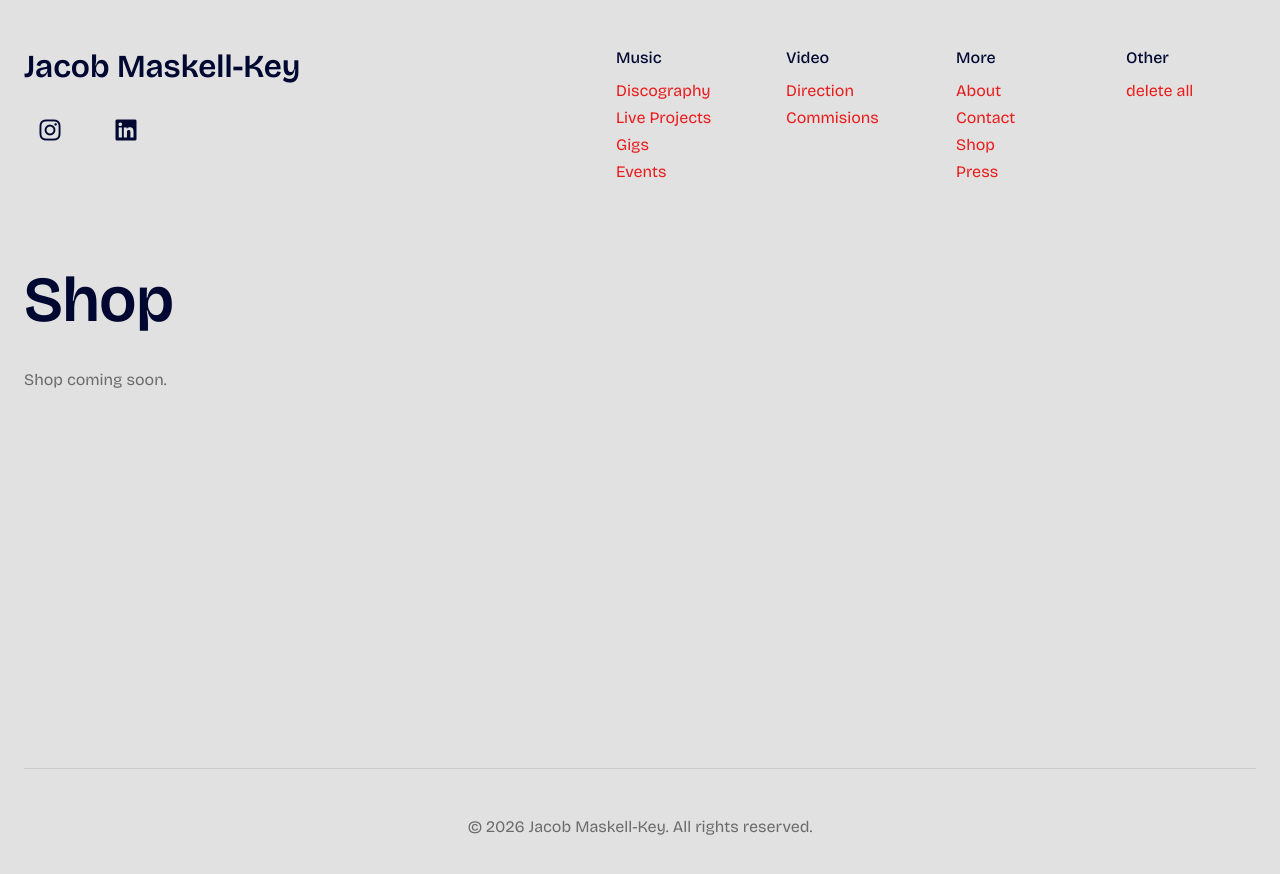
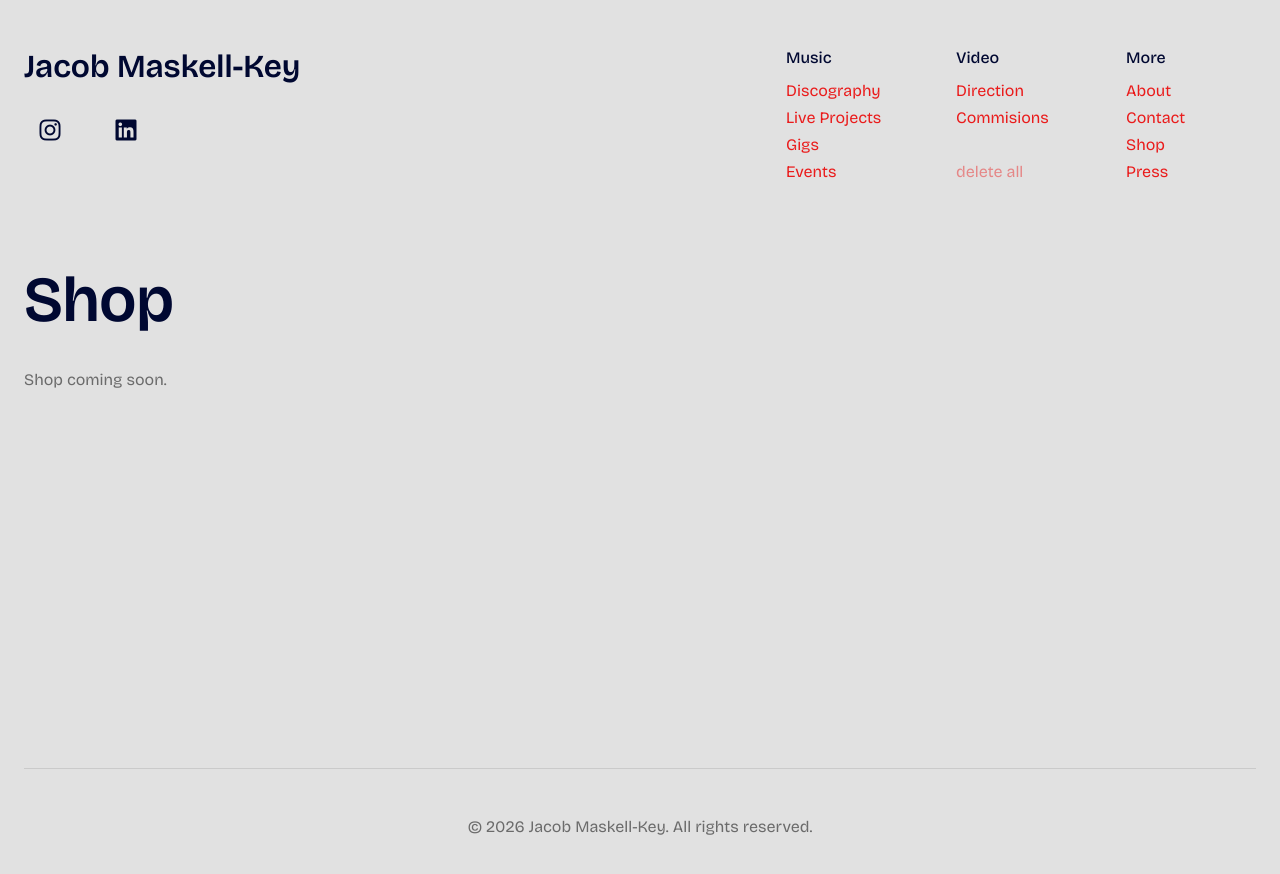
Before and after one commit to andriusax/jacob-maskell-key-website, a Jekyll site: the page built from shop.html, in a window 1280 px wide. Shown: the top 874 px of the page. Built offline with Jekyll 4.4.1, drawn with Linux system fonts in a browser that asks for light colours.

Commit message:
Move delete all back under Video, faded, no header

```diff
--- a/_includes/delete-all.html
+++ b/_includes/delete-all.html
@@ -14,10 +14,12 @@
   their original inline styles are put back at the end. Esc skips to the end.
 {% endcomment %}
 <style>
-  /* the "delete all" button in the navbar (under "Other"), dressed as a nav link */
+  /* the "delete all" button in the navbar, dressed as a faded nav link; the spacer above it lines it up with Events/Press */
+  .navbar__spacer { visibility: hidden; }
   .navbar__delete-all { appearance: none; background: none; border: 0; margin: 0; padding: 0; cursor: pointer; text-align: left;
     font-family: var(--font-display); font-weight: 400; font-size: var(--size-body); line-height: var(--line-body); color: var(--color-link); }
-  .navbar__delete-all:hover { text-decoration: underline; }
+  .navbar__delete-all { opacity: .45; transition: opacity .2s; }
+  .navbar__delete-all:hover, .navbar__delete-all:focus-visible { opacity: 1; text-decoration: underline; }
   .navbar__delete-all:focus-visible { outline: 2px solid var(--color-heading); outline-offset: 3px; }
 
   .da-face { position: absolute; inset: 0; z-index: 3; pointer-events: none; }
--- a/_includes/navbar.html
+++ b/_includes/navbar.html
@@ -27,6 +27,8 @@
       <ul class="navbar__group-list">
         <li><a href="{{ '/music-videos/' | relative_url }}">Direction</a></li>
         <li><a href="{{ '/commisions/' | relative_url }}">Commisions</a></li>
+        <li class="navbar__spacer" aria-hidden="true">&nbsp;</li>
+        <li><button type="button" class="navbar__delete-all" data-delete-all data-face="{{ site.data.home.hero_left | relative_url }}">delete all</button></li>
       </ul>
     </div>
 
@@ -39,12 +41,5 @@
         <li><a href="{{ '/press/' | relative_url }}">Press</a></li>
       </ul>
     </div>
-
-    <div class="navbar__group">
-      <span class="navbar__group-title">Other</span>
-      <ul class="navbar__group-list">
-        <li><button type="button" class="navbar__delete-all" data-delete-all data-face="{{ site.data.home.hero_left | relative_url }}">delete all</button></li>
-      </ul>
-    </div>
   </div>
 </nav>
```
